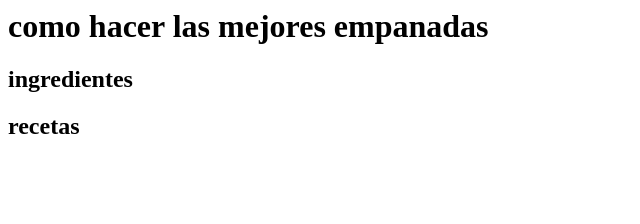
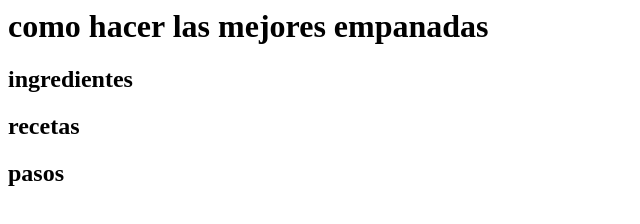
Before and after one commit to maurigall2000-byte/Repo-de-prueba, a plain HTML site: page index.html in a window 1280 px wide. Shown: the full height of the page, 0-640 px from the left. Drawn offline with Linux system fonts and the light colour scheme.

Commit message:
agregue pasos en un h2

```diff
--- a/index.html
+++ b/index.html
@@ -9,6 +9,7 @@
         <h1>como hacer las mejores empanadas </h1>
         <h2>ingredientes</h2>
         <h2>recetas</h2>
+        <h2>pasos</h2>
     </body>
 
 </html>
```
